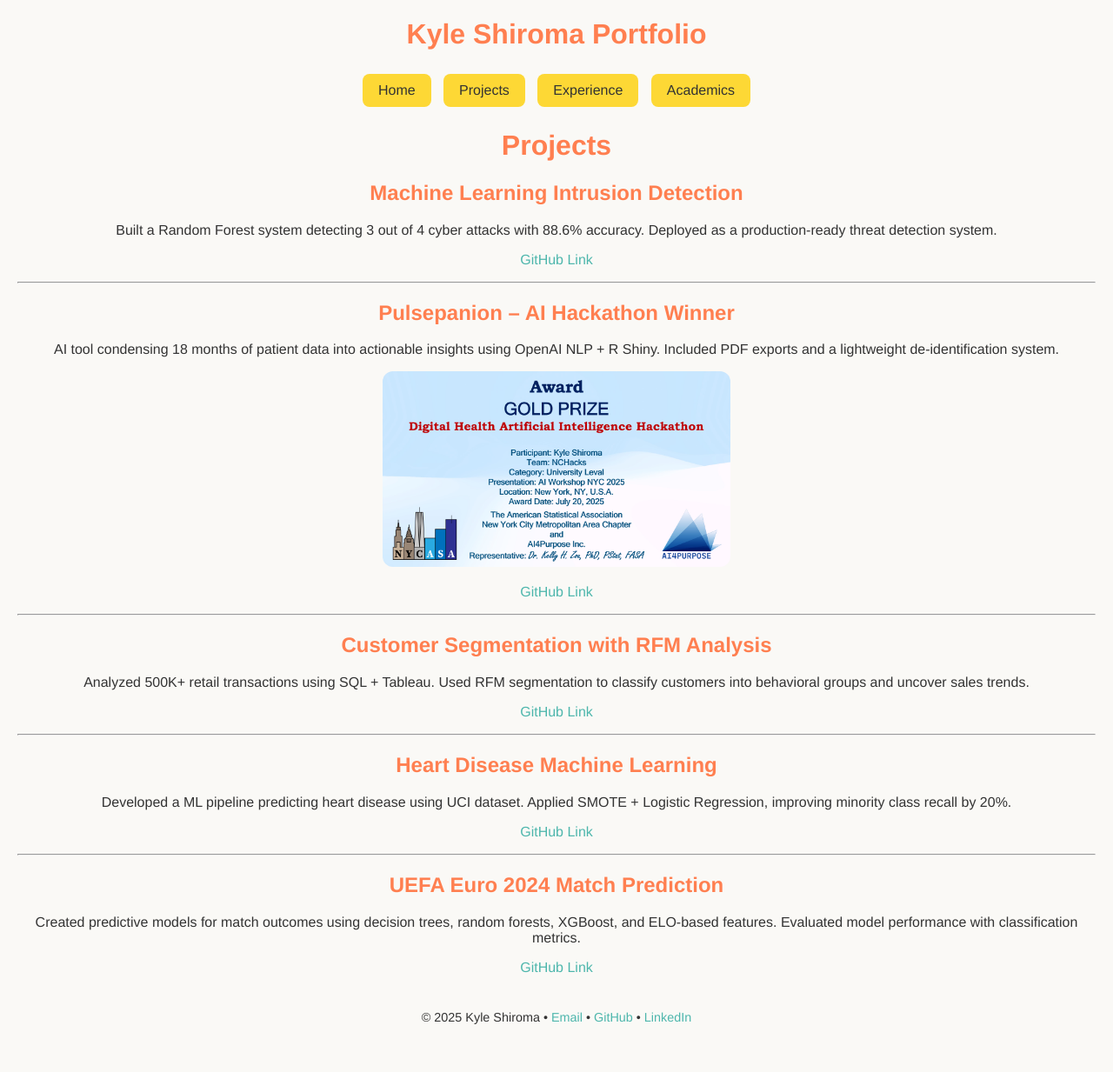
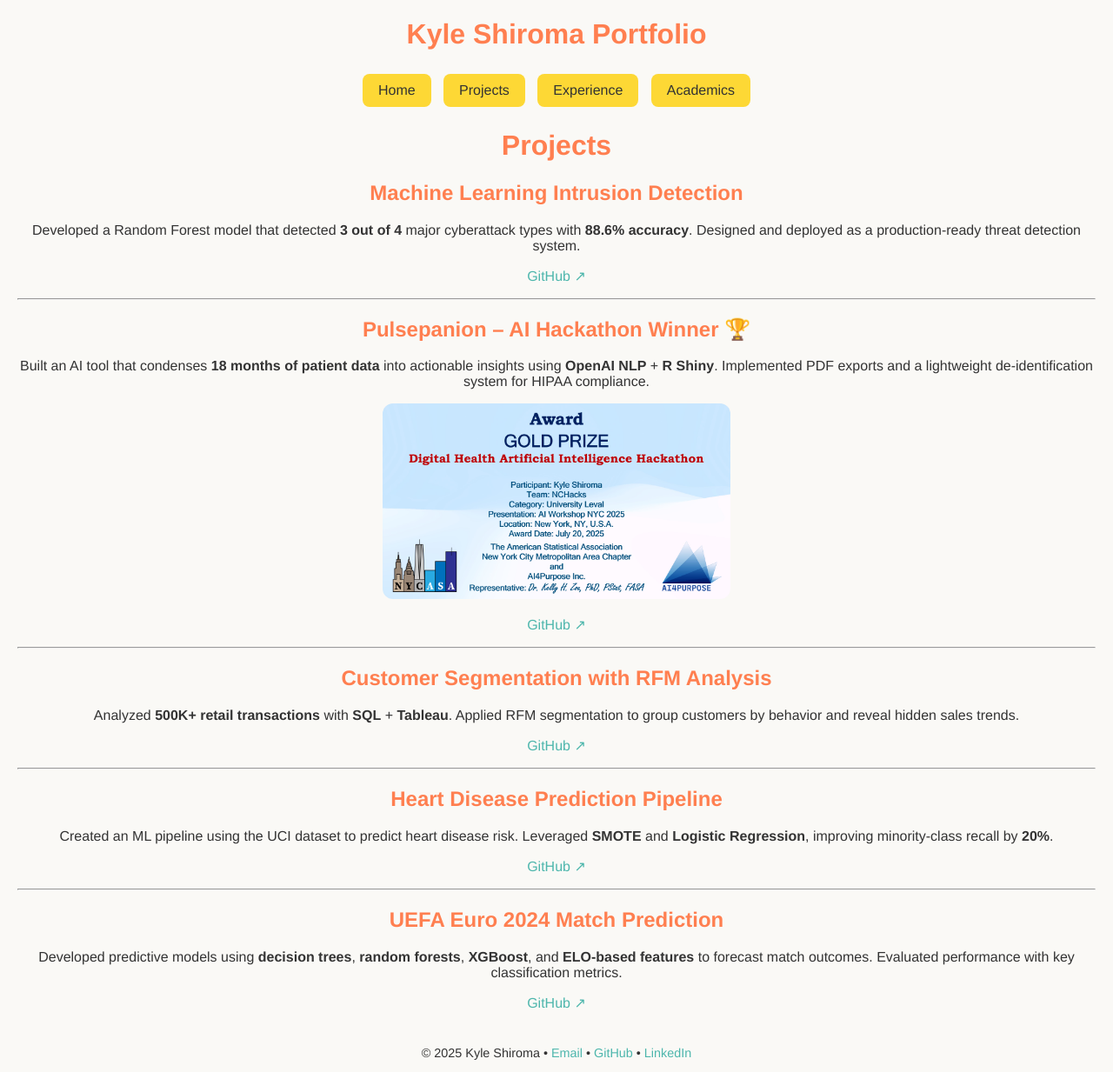
Before and after one commit to k-shiroma-code/k-shiroma-code.github.io, a Jekyll site: the page built from projects.md, in a window 1280 px wide. Shown: the whole page at 87% size. Built offline with Jekyll 4.4.1, drawn with Linux system fonts in a browser that asks for light colours; before the commit the page ends 1192 px from its top, so only the background shows below that.

Commit message:
Update projects.md

```diff
--- a/projects.md
+++ b/projects.md
@@ -7,38 +7,38 @@ permalink: /projects/
 # Projects
 
 ## Machine Learning Intrusion Detection
-Built a Random Forest system detecting 3 out of 4 cyber attacks with 88.6% accuracy. Deployed as a production-ready threat detection system.
+Developed a Random Forest model that detected **3 out of 4** major cyberattack types with **88.6% accuracy**. Designed and deployed as a production-ready threat detection system.
 
-[GitHub Link](https://github.com/k-shiroma-code/cybersecurity-ml-detection)
+[GitHub ↗](https://github.com/k-shiroma-code/cybersecurity-ml-detection)
 
 ---
 
-## Pulsepanion – AI Hackathon Winner
-AI tool condensing 18 months of patient data into actionable insights using OpenAI NLP + R Shiny. Included PDF exports and a lightweight de-identification system.
+## Pulsepanion – AI Hackathon Winner 🏆
+Built an AI tool that condenses **18 months of patient data** into actionable insights using **OpenAI NLP** + **R Shiny**. Implemented PDF exports and a lightweight de-identification system for HIPAA compliance.
 
 <p align="center">
   <img src="/assets/img/IMG_1582.jpg" alt="Pulsepanion Project Screenshot" width="400" style="border-radius:12px;">
 </p>
 
-[GitHub Link](https://github.com/k-shiroma-code/NCHacks-Pulsepanion)
+[GitHub ↗](https://github.com/k-shiroma-code/NCHacks-Pulsepanion)
 
 ---
 
 ## Customer Segmentation with RFM Analysis
-Analyzed 500K+ retail transactions using SQL + Tableau. Used RFM segmentation to classify customers into behavioral groups and uncover sales trends.
+Analyzed **500K+ retail transactions** with **SQL** + **Tableau**. Applied RFM segmentation to group customers by behavior and reveal hidden sales trends.
 
-[GitHub Link](https://github.com/k-shiroma-code/Customer-Segmentation-with-RFM-Analysis)
+[GitHub ↗](https://github.com/k-shiroma-code/Customer-Segmentation-with-RFM-Analysis)
 
 ---
 
-## Heart Disease Machine Learning
-Developed a ML pipeline predicting heart disease using UCI dataset. Applied SMOTE + Logistic Regression, improving minority class recall by 20%.
+## Heart Disease Prediction Pipeline
+Created an ML pipeline using the UCI dataset to predict heart disease risk. Leveraged **SMOTE** and **Logistic Regression**, improving minority-class recall by **20%**.
 
-[GitHub Link](https://github.com/k-shiroma-code/Heart-Disease-ML-Project)
+[GitHub ↗](https://github.com/k-shiroma-code/Heart-Disease-ML-Project)
 
 ---
 
 ## UEFA Euro 2024 Match Prediction
-Created predictive models for match outcomes using decision trees, random forests, XGBoost, and ELO-based features. Evaluated model performance with classification metrics.
+Developed predictive models using **decision trees**, **random forests**, **XGBoost**, and **ELO-based features** to forecast match outcomes. Evaluated performance with key classification metrics.
 
-[GitHub Link](https://github.com/k-shiroma-code/CSUF-REU-Football-Analytics)
+[GitHub ↗](https://github.com/k-shiroma-code/CSUF-REU-Football-Analytics)
```
